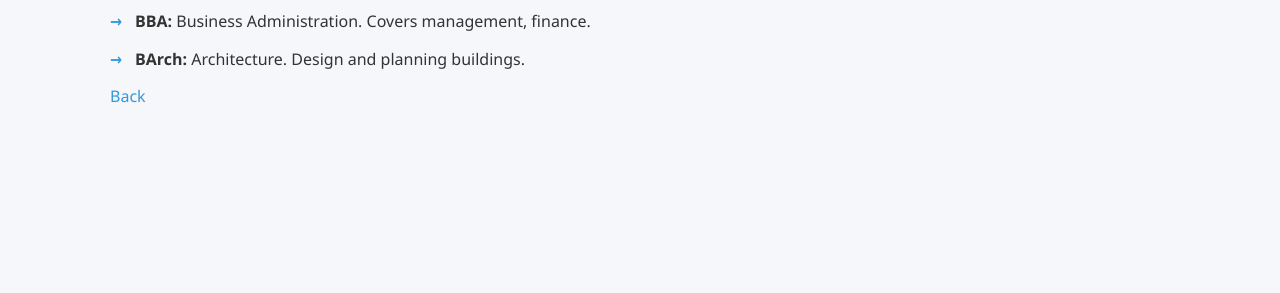
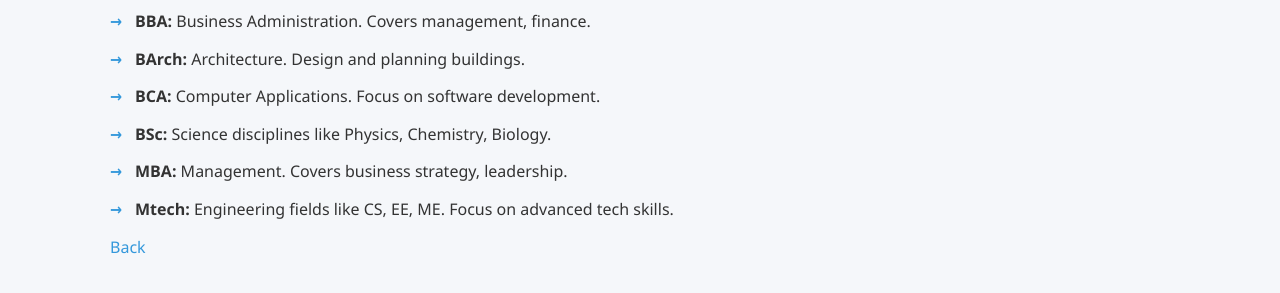
Before and after one commit to SanjanaMall/My-New-Project, a website: page public/branches.html in a window 1280 px wide. Shown: the part 135-428 px from the top of the page. Drawn offline with Linux system fonts and the light colour scheme.

Commit message:
Updated branches.html with new content

```diff
--- a/public/branches.html
+++ b/public/branches.html
@@ -19,6 +19,10 @@
       <li><b>BTech:</b> Engineering fields like CS, EE, ME. Focus on tech skills.</li>
       <li><b>BBA:</b> Business Administration. Covers management, finance.</li>
       <li><b>BArch:</b> Architecture. Design and planning buildings.</li>
+      <li><b>BCA:</b> Computer Applications. Focus on software development.</li>
+      <li><b>BSc:</b> Science disciplines like Physics, Chemistry, Biology.</li>
+      <li><b>MBA:</b> Management. Covers business strategy, leadership.</li>
+      <li><b>Mtech:</b> Engineering fields like CS, EE, ME. Focus on advanced tech skills.</li>
       <!-- Add more like BCA, BSc, etc. -->
     </ul>
     <a href="/">Back</a>
```
